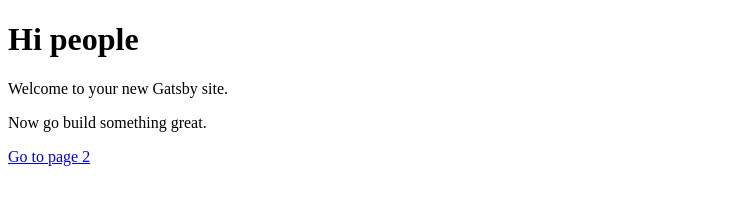
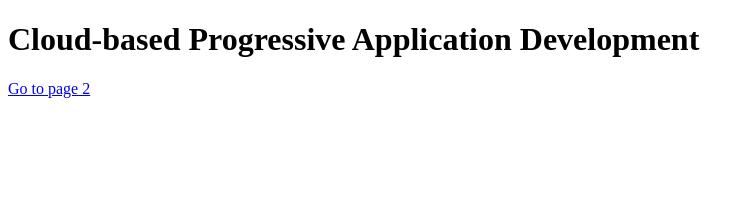
Before and after one commit to dgdosen/agidevelopment_com_web, a Gatsby site: page / in a window 1280 px wide. Shown: the whole page, without its empty margins (0-755 px from the left). Built offline with nearby package versions, Linux system fonts and the light colour scheme; Gatsby itself is replaced by a stand-in of ours.

Commit message:
pushing to web

```diff
--- a/src/pages/index.js
+++ b/src/pages/index.js
@@ -3,9 +3,8 @@
 
 const IndexPage = () => (
   <div>
-    <h1>Hi people</h1>
-    <p>Welcome to your new Gatsby site.</p>
-    <p>Now go build something great.</p>
+    <h1>Cloud-based Progressive Application Development</h1>
+
     <Link to="/page-2/">Go to page 2</Link>
   </div>
 )
```
